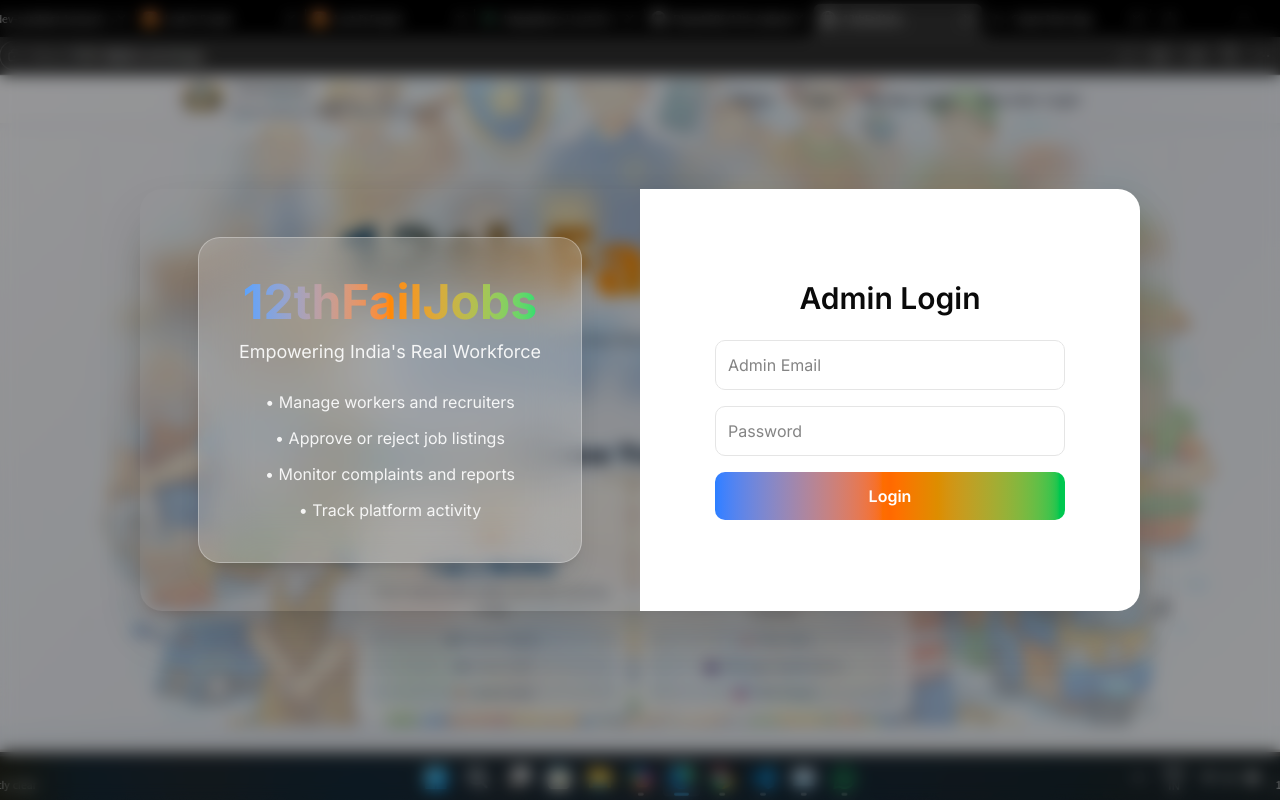
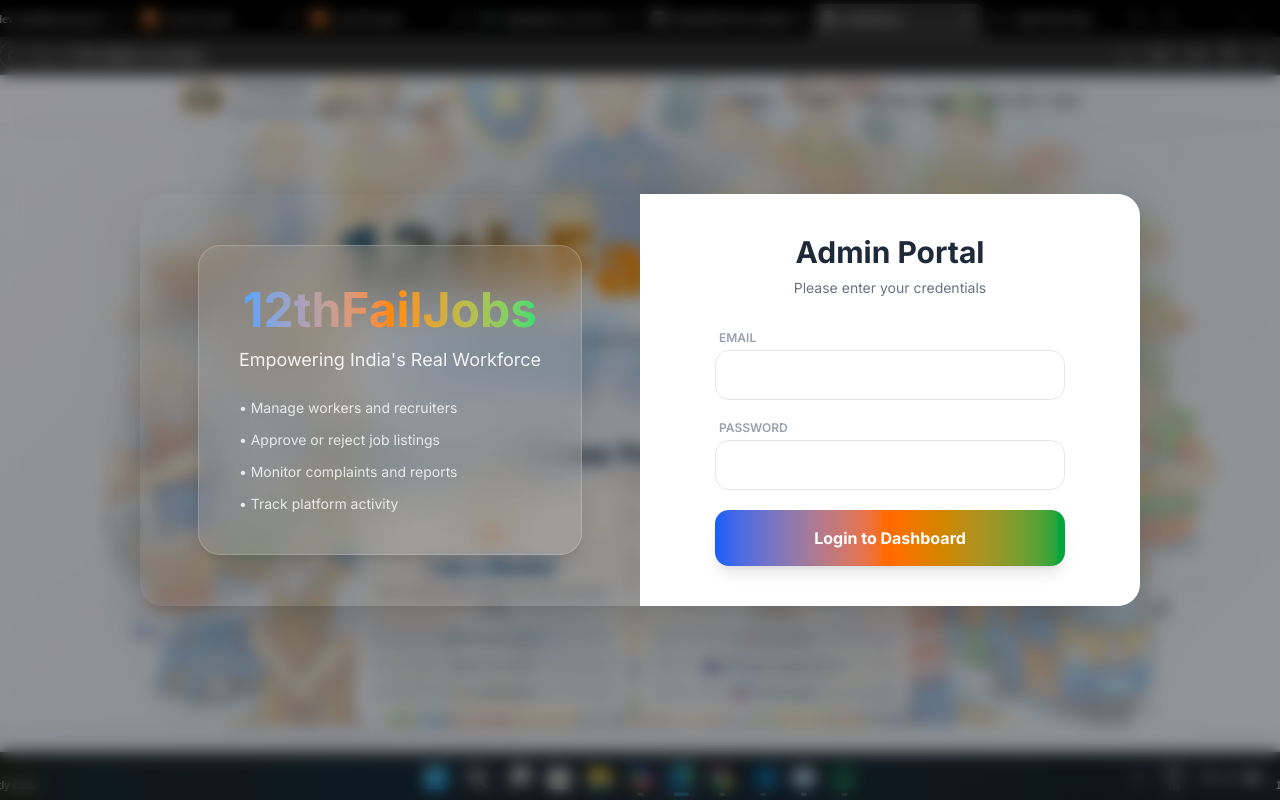
Before and after one commit to dev-prashant-kumar/admin-portal, a Next.js app: page /admin-login in a window 1280 px wide. Built offline with nearby package versions, Linux system fonts and the light colour scheme; no server answers.

Commit message:
fixed bugs

```diff
--- a/middleware.ts
+++ b/middleware.ts
@@ -1,10 +1,11 @@
-import { NextResponse } from "next/server"
-import type { NextRequest } from "next/server"
 import { createServerClient } from "@supabase/ssr"
+import { NextResponse, type NextRequest } from "next/server"
 
 export async function middleware(request: NextRequest) {
   let response = NextResponse.next({
-    request,
+    request: {
+      headers: request.headers,
+    },
   })
 
   const supabase = createServerClient(
@@ -16,40 +17,51 @@ export async function middleware(request: NextRequest) {
           return request.cookies.get(name)?.value
         },
         set(name, value, options) {
-          response.cookies.set(name, value, options)
+          // If the cookie is updated, we update both the request and the response
+          request.cookies.set({ name, value, ...options })
+          response = NextResponse.next({
+            request: {
+              headers: request.headers,
+            },
+          })
+          response.cookies.set({ name, value, ...options })
         },
         remove(name, options) {
-          response.cookies.set(name, "", options)
+          // If the cookie is removed, we update both the request and the response
+          request.cookies.set({ name, value: "", ...options })
+          response = NextResponse.next({
+            request: {
+              headers: request.headers,
+            },
+          })
+          response.cookies.set({ name, value: "", ...options })
         },
       },
     }
   )
 
+  // 1. Verify session (getUser is safer than getSession for auth guards)
   const {
-    data: { session },
-  } = await supabase.auth.getSession()
+    data: { user },
+  } = await supabase.auth.getUser()
 
   const pathname = request.nextUrl.pathname
 
-  // ✅ allow login page
-  if (pathname === "/admin-login") {
-    return response
-  }
-
-  // 🔒 protect admin routes
-  if (pathname.startsWith("/admin")) {
-    if (!session) {
+  // 2. Protect admin routes
+  if (pathname.startsWith("/admin") && pathname !== "/admin-login") {
+    if (!user) {
       return NextResponse.redirect(new URL("/admin-login", request.url))
     }
 
-    // ✅ optional: check admin in DB
+    // 3. Role check
     const { data: admin } = await supabase
       .from("admin_users")
       .select("role_id")
-      .eq("email", session.user.email)
+      .eq("email", user.email)
       .single()
 
     if (!admin) {
+      // If they are logged in but NOT an admin, kick them out
       return NextResponse.redirect(new URL("/admin-login", request.url))
     }
   }
@@ -58,5 +70,14 @@ export async function middleware(request: NextRequest) {
 }
 
 export const config = {
-  matcher: ["/admin/:path*"],
+  matcher: [
+    /*
+     * Match all request paths except for the ones starting with:
+     * - _next/static (static files)
+     * - _next/image (image optimization files)
+     * - favicon.ico (favicon file)
+     * Feel free to modify this pattern to include more paths.
+     */
+    "/((?!_next/static|_next/image|favicon.ico|.*\\.(?:svg|png|jpg|jpeg|gif|webp)$).*)",
+  ],
 }
--- a/src/app/admin-login/page.tsx
+++ b/src/app/admin-login/page.tsx
@@ -3,34 +3,55 @@
 import { useState } from "react";
 import { useRouter } from "next/navigation";
 import toast from "react-hot-toast";
-import { loginAdmin } from "@/services/authServices";
+import { loginAdmin, getCurrentUser } from "@/services/authServices"; // Added getCurrentUser
+import { createBrowserClient } from "@supabase/ssr";
 
 export default function AdminAuth() {
   const router = useRouter();
-
   const [email, setEmail] = useState("");
   const [password, setPassword] = useState("");
   const [loading, setLoading] = useState(false);
+
+  // Initialize client for the role check
+  const supabase = createBrowserClient(
+    process.env.NEXT_PUBLIC_SUPABASE_URL!,
+    process.env.NEXT_PUBLIC_SUPABASE_ANON_KEY!
+  );
 
   async function handleSubmit(e: React.FormEvent<HTMLFormElement>) {
     e.preventDefault();
     setLoading(true);
 
     try {
-      await loginAdmin(email, password);
+      // 1. Log into Supabase Auth
+      const { user } = await loginAdmin(email, password);
 
+      if (!user) throw new Error("No user found");
+
+      // 2. Check if this user actually exists in your admin_users table
+      const { data: admin, error: adminError } = await supabase
+        .from("admin_users")
+        .select("role_id")
+        .eq("email", user.email)
+        .single();
+
+      if (adminError || !admin) {
+        // Log them out immediately if they aren't an admin
+        await supabase.auth.signOut();
+        throw new Error("Access denied: You are not authorized as an admin.");
+      }
+
+      // 3. Only if they are a verified admin, proceed
       toast.success("Login successful");
 
-      window.location.href = "/admin/dashboard"
-    } catch (err: unknown) {
-      if (err instanceof Error) {
-        toast.error(err.message);
-      } else {
-        toast.error("An unexpected error occurred");
+      // Use router.push for SPA feel, or keep window.location for a hard refresh
+      window.location.href = "/admin/dashboard";
+    } catch (err) {
+      const error = err as Error;
+      toast.error(error.message || "An unexpected error occurred");
+    } finally {
+      setLoading(false);
     }
-    }
-
-    setLoading(false);
   }
 
   return (
@@ -38,21 +59,20 @@ export default function AdminAuth() {
       className="min-h-screen flex items-center justify-center bg-cover bg-center relative"
       style={{ backgroundImage: "url('/admin-bg.png')" }}
     >
+      {/* Background Overlay */}
       <div className="absolute inset-0 bg-black/40 backdrop-blur-sm"></div>
 
-      <div className="relative flex w-[1000px] rounded-3xl overflow-hidden shadow-2xl">
-        {/* LEFT */}
-        <div className="w-1/2 flex items-center justify-center p-12">
-          <div className="bg-white/20 backdrop-blur-xl border border-white/30 p-10 rounded-3xl text-center text-white shadow-xl">
+      <div className="relative flex w-full max-w-[1000px] mx-4 rounded-3xl overflow-hidden shadow-2xl">
+        {/* LEFT PANEL */}
+        <div className="hidden md:flex w-1/2 items-center justify-center p-12 bg-transparent">
+          <div className="bg-white/10 backdrop-blur-xl border border-white/20 p-10 rounded-3xl text-center text-white shadow-xl">
             <h1 className="text-5xl font-bold bg-gradient-to-r from-blue-400 via-orange-400 to-green-400 bg-clip-text text-transparent">
               12thFailJobs
             </h1>
-
             <p className="mt-3 text-lg text-white/90">
               Empowering India's Real Workforce
             </p>
-
-            <div className="mt-6 space-y-3 text-white/90">
+            <div className="mt-6 space-y-3 text-left text-white/80 text-sm">
               <p>• Manage workers and recruiters</p>
               <p>• Approve or reject job listings</p>
               <p>• Monitor complaints and reports</p>
@@ -61,37 +81,76 @@ export default function AdminAuth() {
           </div>
         </div>
 
-        {/* RIGHT */}
-        <div className="w-1/2 flex items-center justify-center bg-white p-10">
-          <div className="w-[350px]">
-            <h2 className="text-3xl font-semibold text-center mb-6">
-              Admin Login
-            </h2>
+        {/* RIGHT PANEL (Login Form) */}
+        <div className="w-full md:w-1/2 flex items-center justify-center bg-white p-10">
+          <div className="w-full max-w-[350px]">
+            <div className="text-center mb-8">
+              <h2 className="text-3xl font-bold text-gray-800">Admin Portal</h2>
+              <p className="text-gray-500 text-sm mt-2">
+                Please enter your credentials
+              </p>
+            </div>
 
-            <form onSubmit={handleSubmit} className="space-y-4">
+            <form onSubmit={handleSubmit} className="space-y-5">
+              <div>
+                <label className="block text-xs font-semibold uppercase text-gray-400 mb-1 ml-1">
+                  Email
+                </label>
                 <input
                   type="email"
-                placeholder="Admin Email"
+                  placeholder=""
                   value={email}
                   onChange={(e) => setEmail(e.target.value)}
-                className="w-full p-3 border rounded-lg"
+                  className="w-full p-3 border border-gray-200 rounded-xl focus:ring-2 focus:ring-orange-400 outline-none transition-all"
                   required
                 />
+              </div>
 
+              <div>
+                <label className="block text-xs font-semibold uppercase text-gray-400 mb-1 ml-1">
+                  Password
+                </label>
                 <input
                   type="password"
-                placeholder="Password"
+                  placeholder=""
                   value={password}
                   onChange={(e) => setPassword(e.target.value)}
-                className="w-full p-3 border rounded-lg"
+                  className="w-full p-3 border border-gray-200 rounded-xl focus:ring-2 focus:ring-orange-400 outline-none transition-all"
                   required
                 />
+              </div>
 
               <button
+                type="submit"
                 disabled={loading}
-                className="w-full py-3 rounded-lg bg-gradient-to-r from-blue-500 via-orange-500 to-green-500 text-white font-semibold"
+                className="w-full py-4 rounded-xl bg-gradient-to-r from-blue-600 via-orange-500 to-green-600 text-white font-bold shadow-lg hover:opacity-90 transition-opacity disabled:grayscale"
               >
-                {loading ? "Please wait..." : "Login"}
+                {loading ? (
+                  <span className="flex items-center justify-center gap-2">
+                    <svg
+                      className="animate-spin h-5 w-5 text-white"
+                      viewBox="0 0 24 24"
+                    >
+                      <circle
+                        className="opacity-25"
+                        cx="12"
+                        cy="12"
+                        r="10"
+                        stroke="currentColor"
+                        strokeWidth="4"
+                        fill="none"
+                      ></circle>
+                      <path
+                        className="opacity-75"
+                        fill="currentColor"
+                        d="M4 12a8 8 0 018-8V0C5.373 0 0 5.373 0 12h4zm2 5.291A7.962 7.962 0 014 12H0c0 3.042 1.135 5.824 3 7.938l3-2.647z"
+                      ></path>
+                    </svg>
+                    Verifying...
+                  </span>
+                ) : (
+                  "Login to Dashboard"
+                )}
               </button>
             </form>
           </div>
--- a/src/lib/supabaseClient.ts
+++ b/src/lib/supabaseClient.ts
@@ -1,10 +1,17 @@
-import { createClient } from "@supabase/supabase-js"
+import { createBrowserClient } from "@supabase/ssr"
 
-const supabaseUrl = process.env.NEXT_PUBLIC_SUPABASE_URL!
-const supabaseAnonKey = process.env.NEXT_PUBLIC_SUPABASE_ANON_KEY!
+let browserClient: ReturnType<typeof createBrowserClient> | undefined
 
-export const supabase = createClient(supabaseUrl, supabaseAnonKey, {
-  db: {
-    schema: 'public' // This forces the client to use public regardless of dashboard settings
-  }
-})
+export const getSupabaseBrowserClient = () => {
+  if (browserClient) return browserClient
+
+  browserClient = createBrowserClient(
+    process.env.NEXT_PUBLIC_SUPABASE_URL!,
+    process.env.NEXT_PUBLIC_SUPABASE_ANON_KEY!
+  )
+
+  return browserClient
+}
+
+// Export a constant for easy use, but the function ensures it's a singleton
+export const supabase = getSupabaseBrowserClient()
--- a/src/services/authServices.ts
+++ b/src/services/authServices.ts
@@ -1,5 +1,9 @@
-// lib/auth.ts
-import { supabase } from "@/lib/supabaseClient"
+import { createBrowserClient } from "@supabase/ssr"
+
+const supabase = createBrowserClient(
+  process.env.NEXT_PUBLIC_SUPABASE_URL!,
+  process.env.NEXT_PUBLIC_SUPABASE_ANON_KEY!
+)
 
 /* LOGIN ADMIN */
 export async function loginAdmin(email: string, password: string) {
@@ -8,21 +12,22 @@ export async function loginAdmin(email: string, password: string) {
     password,
   })
 
-  if (error) throw new Error(error.message)
-
+  if (error) throw error
   return data
 }
 
 /* LOGOUT ADMIN */
 export async function logoutAdmin() {
   const { error } = await supabase.auth.signOut()
-  if (error) throw new Error(error.message)
+  if (error) throw error
 
   window.location.href = "/admin-login"
 }
 
-/* GET CURRENT USER (SAFE) */
+/* GET CURRENT USER (SECURE) */
 export async function getCurrentUser() {
-  const { data } = await supabase.auth.getSession()
-  return data.session?.user ?? null
+  const { data: { user }, error } = await supabase.auth.getUser()
+
+  if (error || !user) return null
+  return user
 }
```
Lines whose indentation alone changed are shown as unchanged.
